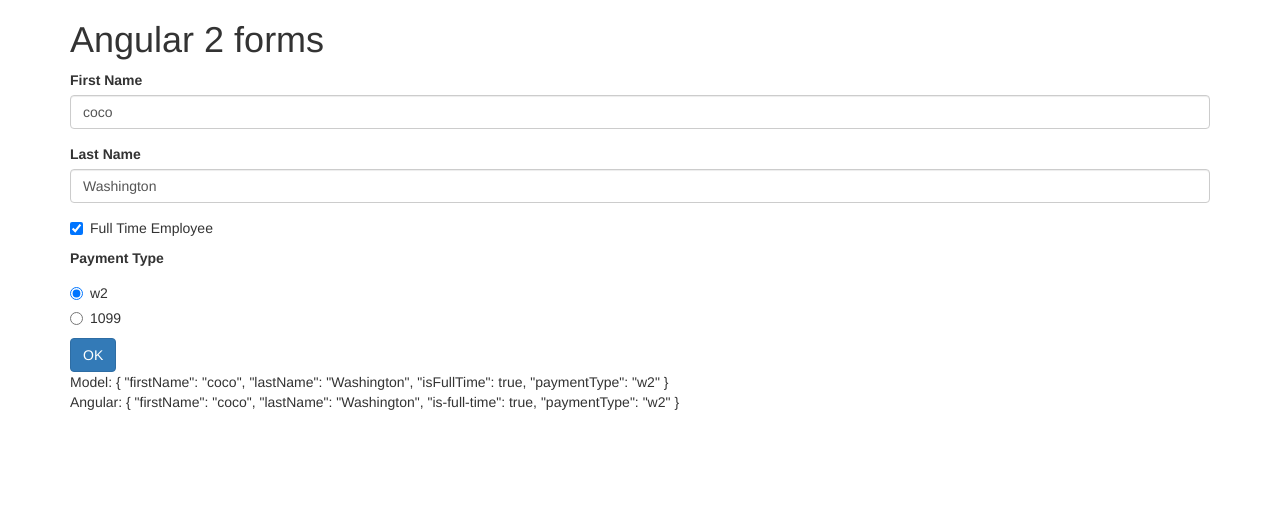
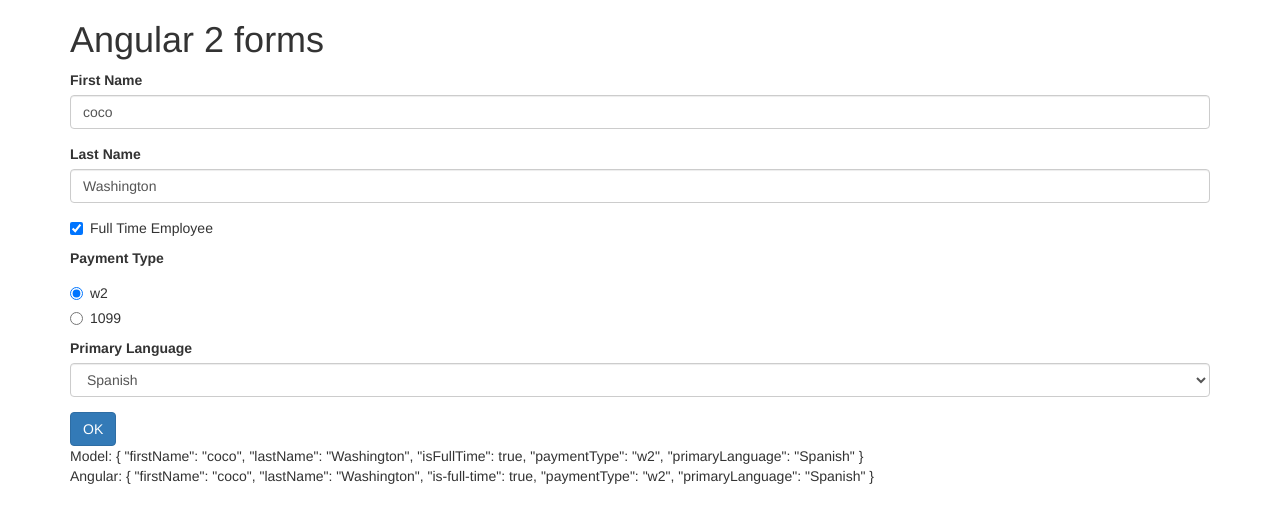
Before and after one commit to Zurc/ng2forms-templatedriven, an Angular app: page / in a window 1280 px wide. Shown: the top 522 px of the page. Built offline with nearby package versions, Linux system fonts and the light colour scheme.

Commit message:
new field primaryLanguage added to model and binding to select options

```diff
--- a/src/app/app.component.html
+++ b/src/app/app.component.html
@@ -46,16 +46,18 @@
       </label>
     </div>
 
-    <!--<div class="form-group">
+    <div class="form-group">
       <label>Primary Language</label>
-      <select class="form-control">
+      <select class="form-control"
+              name="primaryLanguage"
+              [(ngModel)]="model.primaryLanguage">
         <option *ngFor="let lang of languages" >
           {{ lang }}
         </option>
       </select>
     </div>
 
-    <div class="form-group">
+    <!--<div class="form-group">
       <label>Date Hired</label>
       <input class="form-control" type="date">
     </div>-->
--- a/src/app/app.component.ts
+++ b/src/app/app.component.ts
@@ -10,7 +10,7 @@ export class AppComponent {
   title = 'Angular 2 forms';
 
   languages = ['English', 'Spanish', 'Other'];
-  model = new Employee('coco', 'Washington', true, 'w2');
+  model = new Employee('coco', 'Washington', true, 'w2', 'Spanish');
 
 
 
--- a/src/app/models/employee.model.ts
+++ b/src/app/models/employee.model.ts
@@ -3,6 +3,7 @@ export class Employee {
         public firstName: string,
         public lastName: string,
         public isFullTime: boolean,
-        public paymentType: string
+        public paymentType: string,
+        public primaryLanguage: string
     ) {}
 }
```
